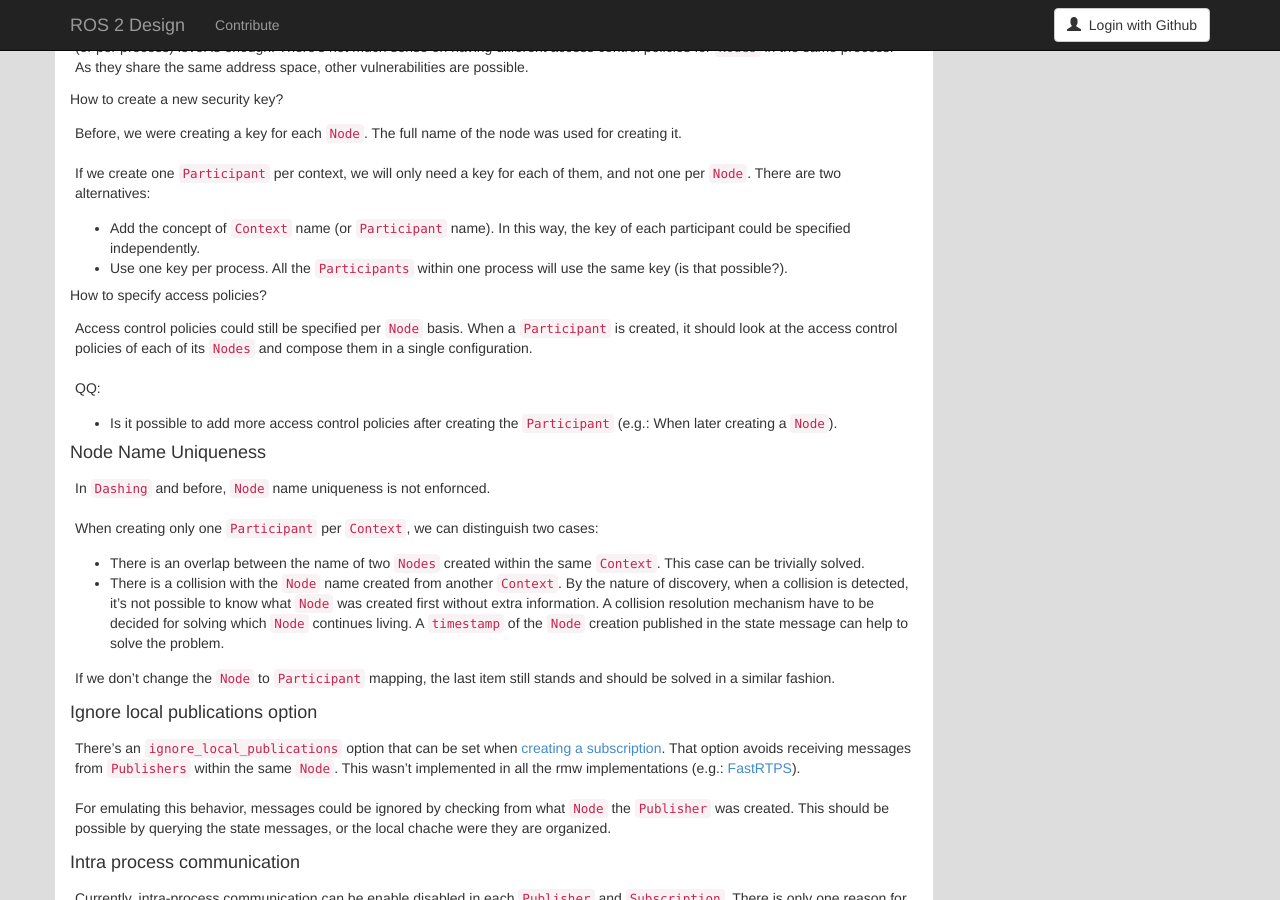
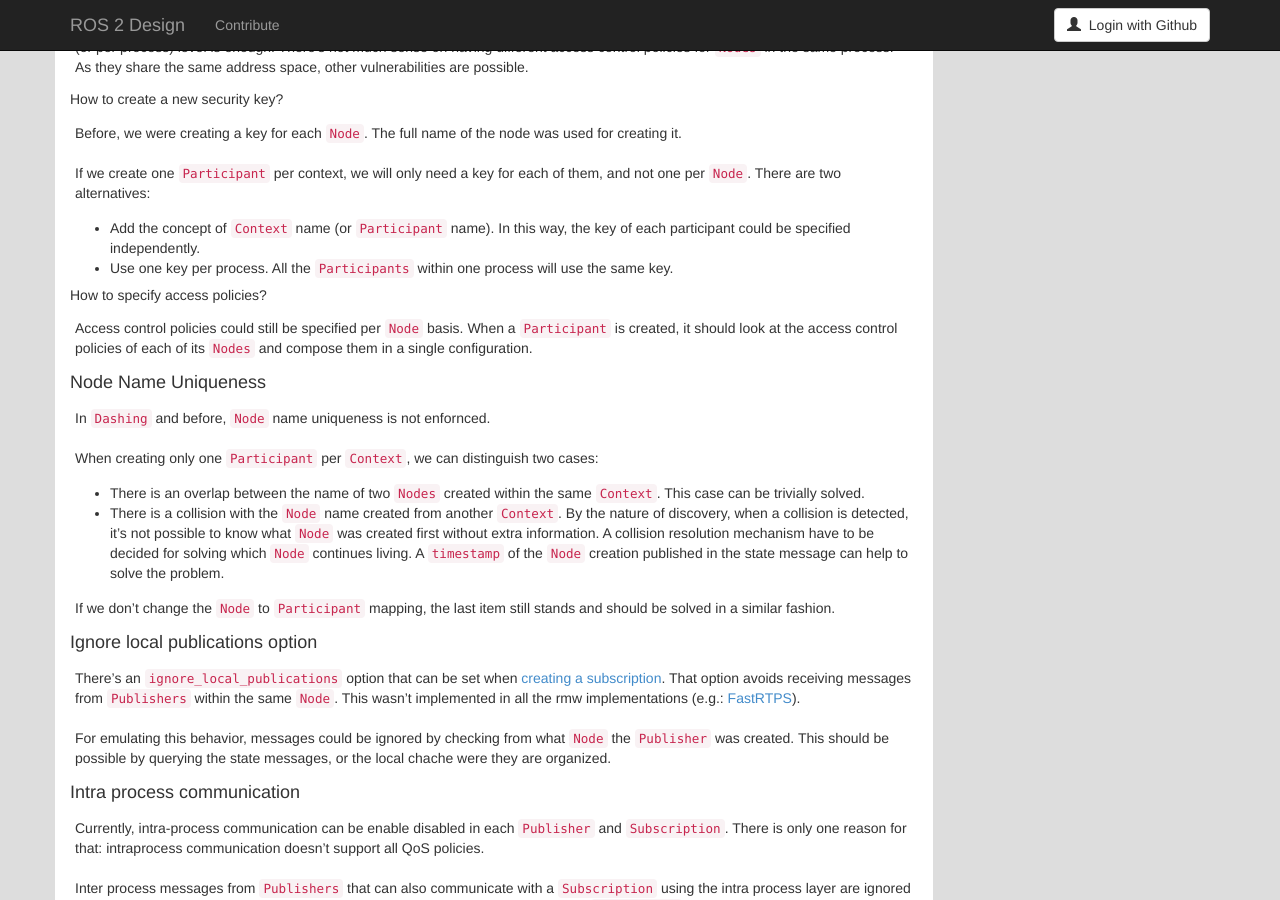
Before and after one commit to ros2/design, a Jekyll site: the page built from articles/151_node_to_participant_mapping.md, in a window 1280 px wide and 900 px high, scrolled down 2684 px. Built offline with Jekyll 4.4.1, drawn with Linux system fonts in a browser that asks for light colours; nearby versions of some CDN libraries.

Commit message:
Delete questions from document
Signed-off-by: ivanpauno <ivanpauno@ekumenlabs.com>

```diff
--- a/articles/151_node_to_participant_mapping.md
+++ b/articles/151_node_to_participant_mapping.md
@@ -169,15 +169,12 @@ There are two alternatives:
 - Add the concept of `Context` name (or `Participant` name).
   In this way, the key of each participant could be specified independently.
 - Use one key per process.
-  All the `Participants` within one process will use the same key (is that possible?).
+  All the `Participants` within one process will use the same key.
 
 ##### How to specify access policies?
 
 Access control policies could still be specified per `Node` basis.
 When a `Participant` is created, it should look at the access control policies of each of its `Nodes` and compose them in a single configuration.
-
-QQ:
-- Is it possible to add more access control policies after creating the `Participant` (e.g.: When later creating a `Node`).
 
 #### Node Name Uniqueness
 
```
